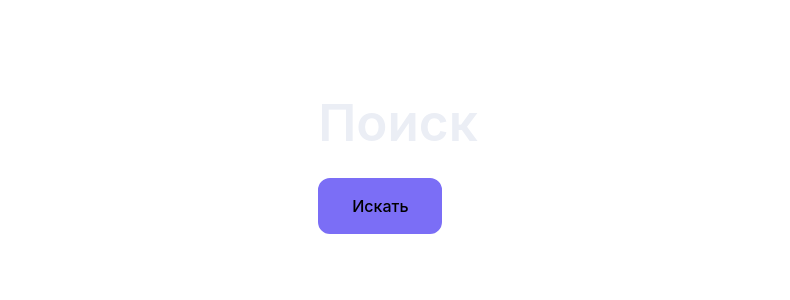
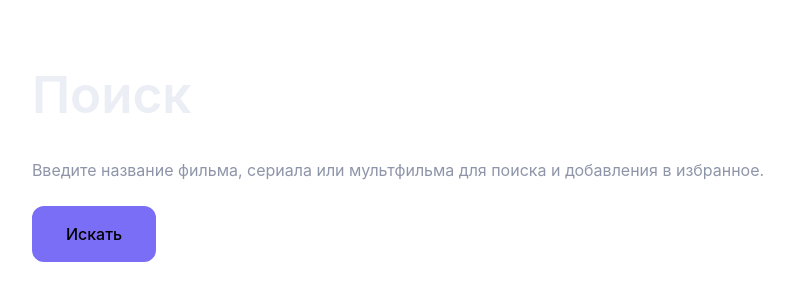
Before and after one commit to NicaZadirieva/react_redux_course, a React (Vite) app in the folder search-films/: page / in a window 1280 px wide. Shown: the part 250-550 px from the top of the page, without its empty margins (242-1032 px from the left). Built offline with nearby package versions, Linux system fonts and the light colour scheme.

Commit message:
feat: Add Paragraph component
Add util Paragraph component

```diff
--- a/search-films/src/App.jsx
+++ b/search-films/src/App.jsx
@@ -1,12 +1,17 @@
 import './App.css';
 import Button from './components/Button';
+import Paragraph from './components/Paragraph';
 import Title from './components/Title';
 
 function App() {
 	return (
 		<>
-			<Title text="Поиск"/>
-			<Button text="Искать"/>
+			<Title text='Поиск'/>
+			<Paragraph
+				text='Введите название фильма, сериала или мультфильма для поиска и добавления в избранное.'
+				fontSizeInPx='16'
+			/>
+			<Button text='Искать'/>
 		</>
 	);
 }
--- /dev/null
+++ b/search-films/src/components/Paragraph/index.jsx
@@ -0,0 +1,13 @@
+import { default as CssUtils } from '../shared/CssUtils.js';
+import './styles/index.css';
+
+function Paragraph({text, fontSizeInPx}) {
+	let style = {
+		fontSize: CssUtils.addPxToCssProperty(fontSizeInPx)
+	};
+	return (
+		<p className="paragraph" style={style}>{text}</p>
+	);
+}
+
+export default Paragraph;
--- /dev/null
+++ b/search-films/src/components/Paragraph/styles/index.css
@@ -0,0 +1,7 @@
+.paragraph {
+    padding: 0px;
+    margin: 24px 0px;
+    color: rgb(142, 149, 169);
+    font-weight: 400;
+    line-height: 24px;
+}
--- /dev/null
+++ b/search-films/src/components/shared/CssUtils.js
@@ -0,0 +1,6 @@
+class CssUtils {
+	static addPxToCssProperty(property) {
+		return property + 'px';
+	}
+}
+export default CssUtils;
```
Also changed, not shown: 1 other file (tests, documents, lock files or other folders).
